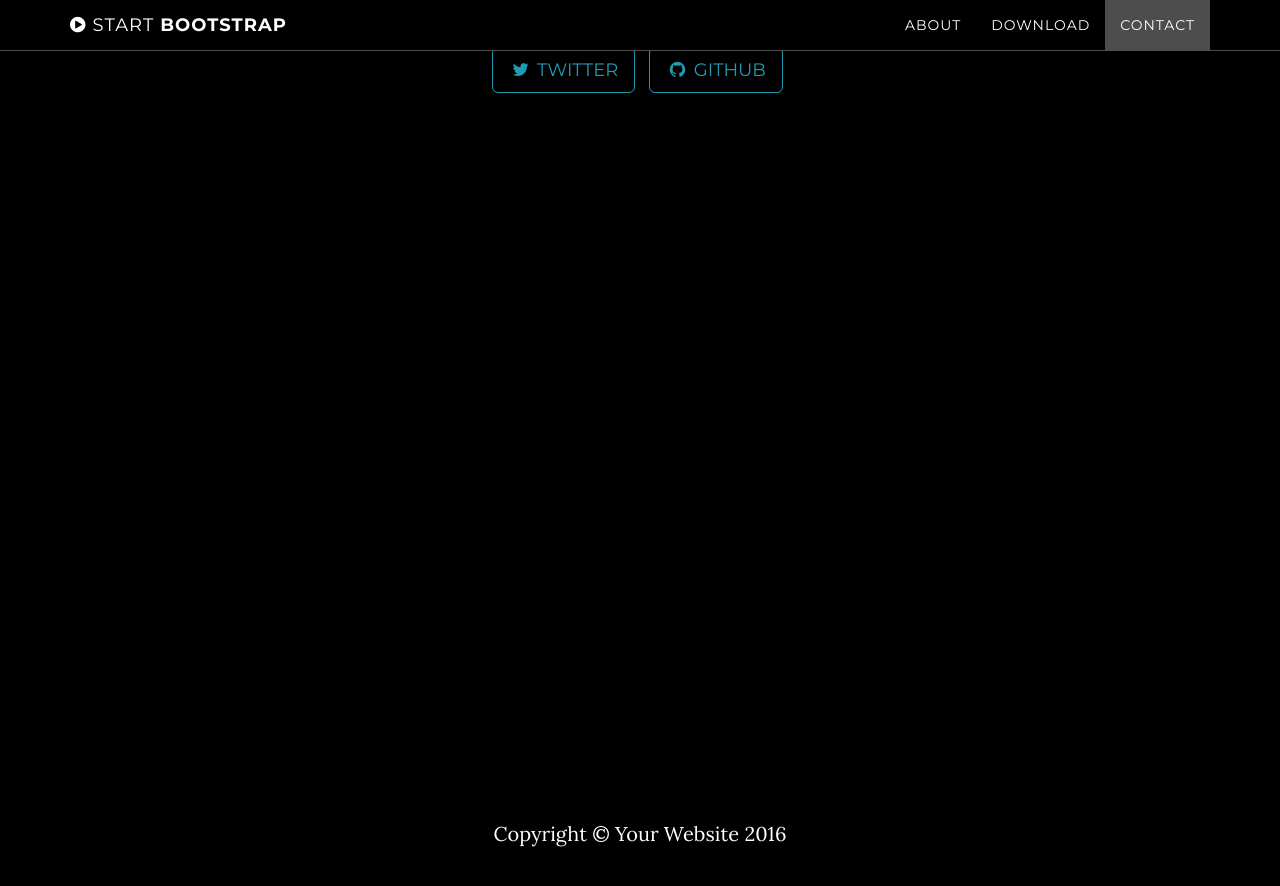
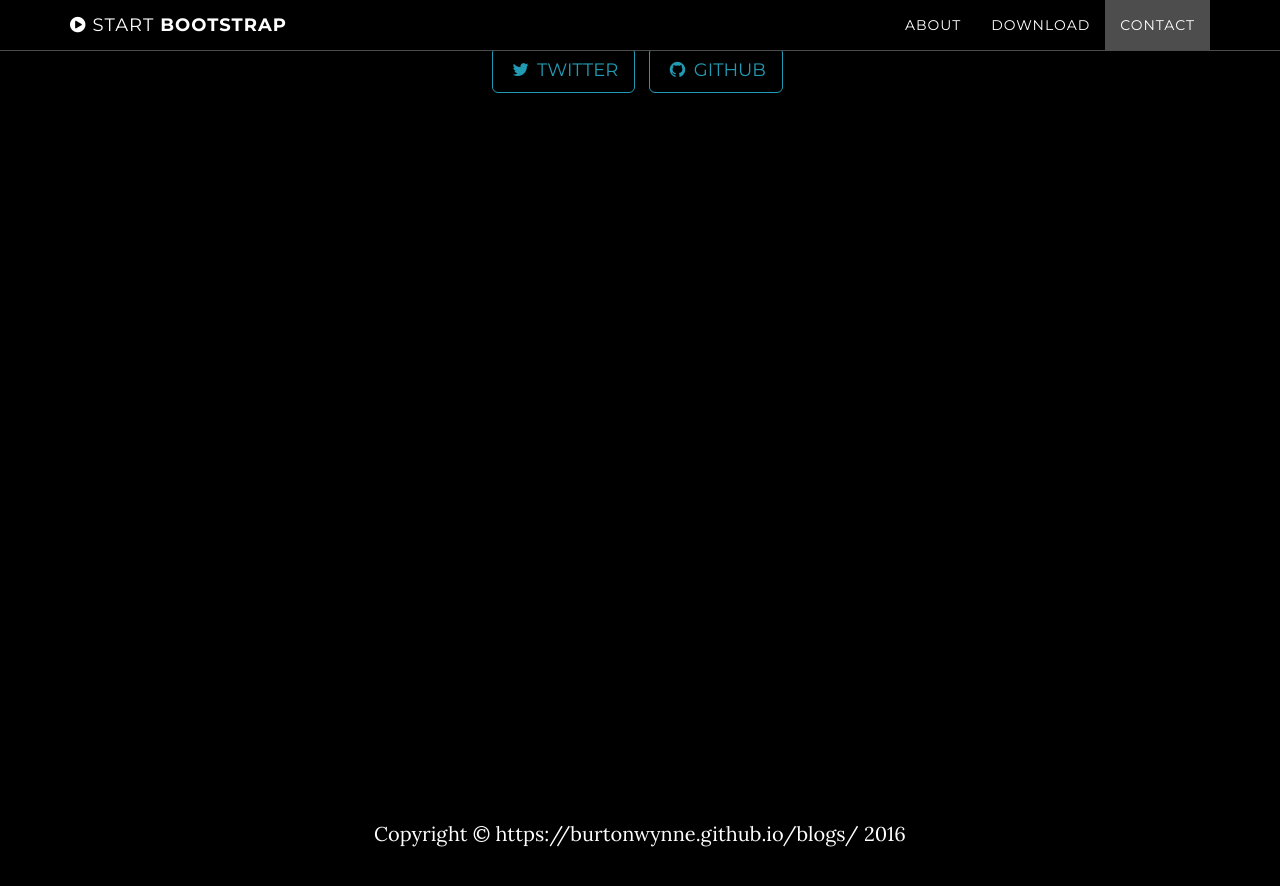
Before and after one commit to burtonwynne/blogs, a Jekyll site: the page built from index.html, in a window 1280 px wide and 900 px high, scrolled down 2532 px. Shown: the top 886 px of the window. Built offline with Jekyll 4.4.1, drawn with Linux system fonts in a browser that asks for light colours; part of the change alters nothing that is shown.

Commit message:
Update _config.yml
I'm modifying the title and urls.

```diff
--- a/_config.yml
+++ b/_config.yml
@@ -1,7 +1,7 @@
 # Site settings
-title: Grayscale
+title: Codejock
 email: burton.wynne.developer@gmail.com
-url: https://example.github.io
+url: https://burtonwynne.github.io/blogs/
 description: "Hi, My name is Burton and I'm a developer.  I've been in the field for about 12 years and I like to program in java.  My hobbies are muay thai, karate, working out, watching Game of Thrones and learning new things!"
 
 # Color settings (hex-codes without the leading hash-tag)
@@ -10,7 +10,7 @@ color:
   links: '#219ab3'
 
 # Footer settings
-footer: Your Website
+footer: https://burtonwynne.github.io/blogs/
 
 # Social networks usernames (many more available: google-plus, flickr, dribbble, pinterest, instagram, tumblr, linkedin, etc.)
 social:
```
